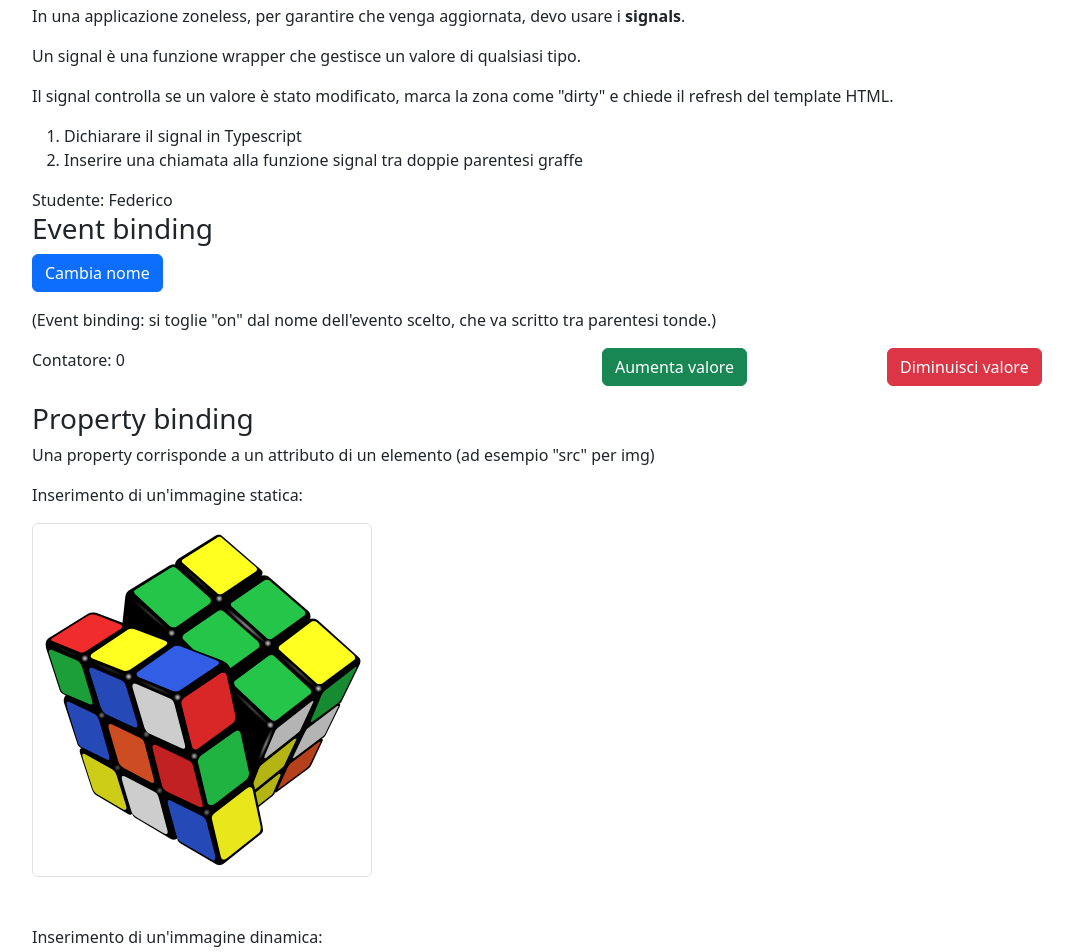
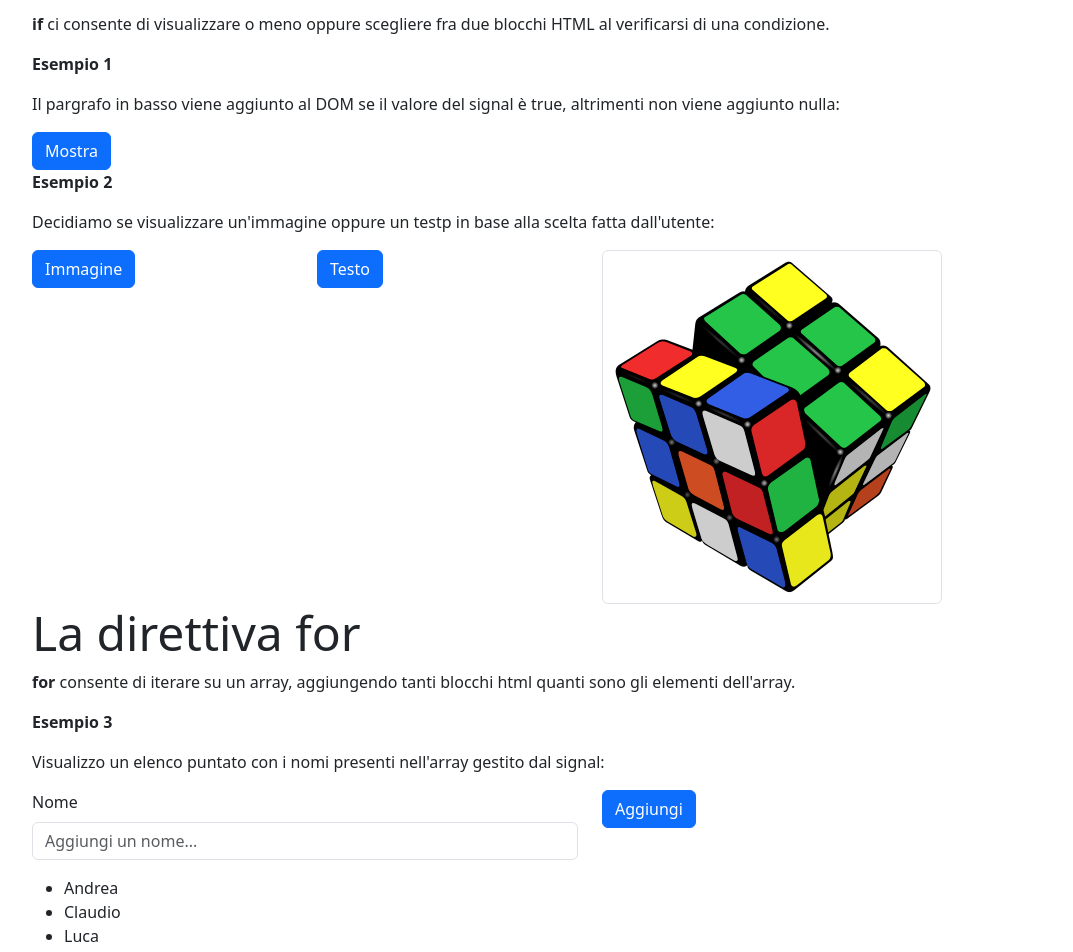
Before and after one commit to fsannicolo/4Ci2526-corso-angular, an Angular app in the folder corso-angular/: page / in a window 1280 px wide. Shown: the part 560-1512 px from the top of the page, without its empty margins (50-1123 px from the left). Built offline with nearby package versions, Linux system fonts and the light colour scheme.

Commit message:
feat: direttive strutturali

```diff
--- a/corso-angular/src/app/app.html
+++ b/corso-angular/src/app/app.html
@@ -3,7 +3,8 @@
 <app-header></app-header>
 
 <section class="container">
-  <app-bindings></app-bindings>
+  <!-- <app-bindings></app-bindings> -->
+  <app-structural-directives></app-structural-directives>
 </section>
 
 <app-footer></app-footer>
--- a/corso-angular/src/app/app.ts
+++ b/corso-angular/src/app/app.ts
@@ -4,10 +4,11 @@ import { Bindings } from './bindings/bindings';
 import { NavBar } from './nav-bar/nav-bar';
 import { Header } from './header/header';
 import { Footer } from './footer/footer';
+import { StructuralDirectives } from './structural-directives/structural-directives';
 
 @Component({
   selector: 'app-root',
-  imports: [RouterOutlet, Bindings, NavBar, Header, Footer],
+  imports: [RouterOutlet, Bindings, StructuralDirectives, NavBar, Header, Footer],
   templateUrl: './app.html',
   styleUrl: './app.css'
 })
--- a/corso-angular/src/app/bindings/bindings.html
+++ b/corso-angular/src/app/bindings/bindings.html
@@ -74,4 +74,4 @@ Studente: {{studente()}}
 <p [style.color]="colore()">Questo colore cambia casualmente</p>
 
 <h3>Class binding</h3>
-<p>[class]</p>
+<p [class]="classi" [class.bg-warning]="backGround()">Il paragrafo viene impostato con classi determinate in modo dinamico.</p>
--- a/corso-angular/src/app/bindings/bindings.ts
+++ b/corso-angular/src/app/bindings/bindings.ts
@@ -21,9 +21,14 @@ export class Bindings implements OnInit {
   colors: string[] = ['red', 'green', 'blue', 'orange', 'violet', 'black'];
   colore: WritableSignal<string> = signal(this.colors[0]);
 
+  classi: string = 'border lead';
+  backGround: WritableSignal<boolean> = signal(true);
+
   // eseguita alla visualizzazione del component
   ngOnInit(): void {
     let cronometro = interval(1000).subscribe(() => this.cambiaColore());
+
+    interval(500).subscribe(() => this.backGround.update(valoreAttuale => !valoreAttuale));
   }
 
   cambiaNome(): void {
--- /dev/null
+++ b/corso-angular/src/app/structural-directives/structural-directives.html
@@ -0,0 +1,83 @@
+<h1 class="display-3">
+    Direttive strutturali
+</h1>
+<p>
+    Le direttive strutturali ci consentono di modificare in modo dinamico la struttura della pagina, ovvero aggiungere o rimuovere tag in modo dinamico.
+</p>
+<h2 class="display-5">La direttiva if</h2>
+<p>
+    <b>if</b> ci consente di visualizzare o meno oppure scegliere fra due blocchi HTML al verificarsi di una condizione.
+</p>
+
+<p><b>Esempio 1</b></p>
+<p>
+    Il pargrafo in basso viene aggiunto al DOM se il valore del signal è true, altrimenti non viene aggiunto nulla:
+</p>
+<div>
+    <button class="btn btn-primary" (click)="toggleVisualizza()">
+        @if (visualizza()) {Nascondi} @else {Mostra}
+    </button>
+</div>
+@if (visualizza()) {
+    <p>Questo è un paragrafo che appare e scompare.</p>
+}
+
+<p><b>Esempio 2</b></p>
+<p>
+    Decidiamo se visualizzare un'immagine oppure un testp in base alla scelta fatta dall'utente:
+</p>
+<div class="row">
+    <div class="col-sm-3">
+        <div>
+            <button class="btn btn-primary" (click)="vaiAImmagine()">Immagine</button>
+        </div>
+    </div>
+    <div class="col-sm-3">
+        <div>
+            <button class="btn btn-primary" (click)="vaiATesto()">Testo</button>
+        </div>
+    </div>
+    <div class="col-sm-6">
+        <div>
+            <!-- Visulizzo l'immagine o il testo a seconda del valore del signal: immagineOTesto -->
+             @if(immagineOTesto() == 'immagine') {
+                <img src="/rubik.png" class="img-fluid img-thumbnail">
+             }
+             @else {
+                <p class="lead">Cubo di Rubik, visualizzato in alternativa all'immagine</p>
+             }
+        </div>
+    </div>
+</div>
+
+<h2 class="display-5">La direttiva for</h2>
+<p>
+    <b>for</b> consente di iterare su un array, aggiungendo tanti blocchi html quanti sono gli elementi dell'array.
+</p>
+
+<p><b>Esempio 3</b></p>
+<p>
+    Visualizzo un elenco puntato con i nomi presenti nell'array gestito dal signal:
+</p>
+<div class="row">
+    <div class="col-sm-6">
+        <div>
+            <div class="mb-3">
+                <label for="inName" class="form-label">Nome</label>
+                <input type="text" class="form-control" placeholder="Aggiungi un nome..." #inName>
+            </div>
+        </div>
+    </div>
+    <div class="col-sm-6">
+        <div>
+            <button class="btn btn-primary" (click)="aggiungiNome(inName)">Aggiungi</button>
+        </div>
+    </div>
+</div>
+<div>
+    <ul>
+        @for(nome of nomi(); track nome) {
+            <li>{{nome}}</li>
+        }
+    </ul>
+</div>
--- /dev/null
+++ b/corso-angular/src/app/structural-directives/structural-directives.ts
@@ -0,0 +1,31 @@
+import { Component, WritableSignal, signal } from '@angular/core';
+
+@Component({
+  selector: 'app-structural-directives',
+  imports: [],
+  templateUrl: './structural-directives.html',
+  styleUrl: './structural-directives.css'
+})
+export class StructuralDirectives {
+
+  // Signal che ci permette di visualizzare o meno un paragrafo: esempio 1
+  visualizza: WritableSignal<boolean> = signal(false);
+  immagineOTesto: WritableSignal<string> = signal('immagine');
+  nomi: WritableSignal<string[]> = signal(['Andrea', 'Claudio', 'Luca', 'Federico']);
+
+  toggleVisualizza(): void {
+    this.visualizza.update(current => !current);
+  }
+
+  vaiAImmagine(): void {
+    this.immagineOTesto.set('immagine');
+  }
+
+  vaiATesto(): void {
+    this.immagineOTesto.set('testo');
+  }
+
+  aggiungiNome(nome: any): void {
+    console.log(nome.value);
+  }
+}
```
Also changed, not shown: corso-angular/src/app/structural-directives/structural-directives.css (added), 1 other file (tests, documents, lock files or other folders).
